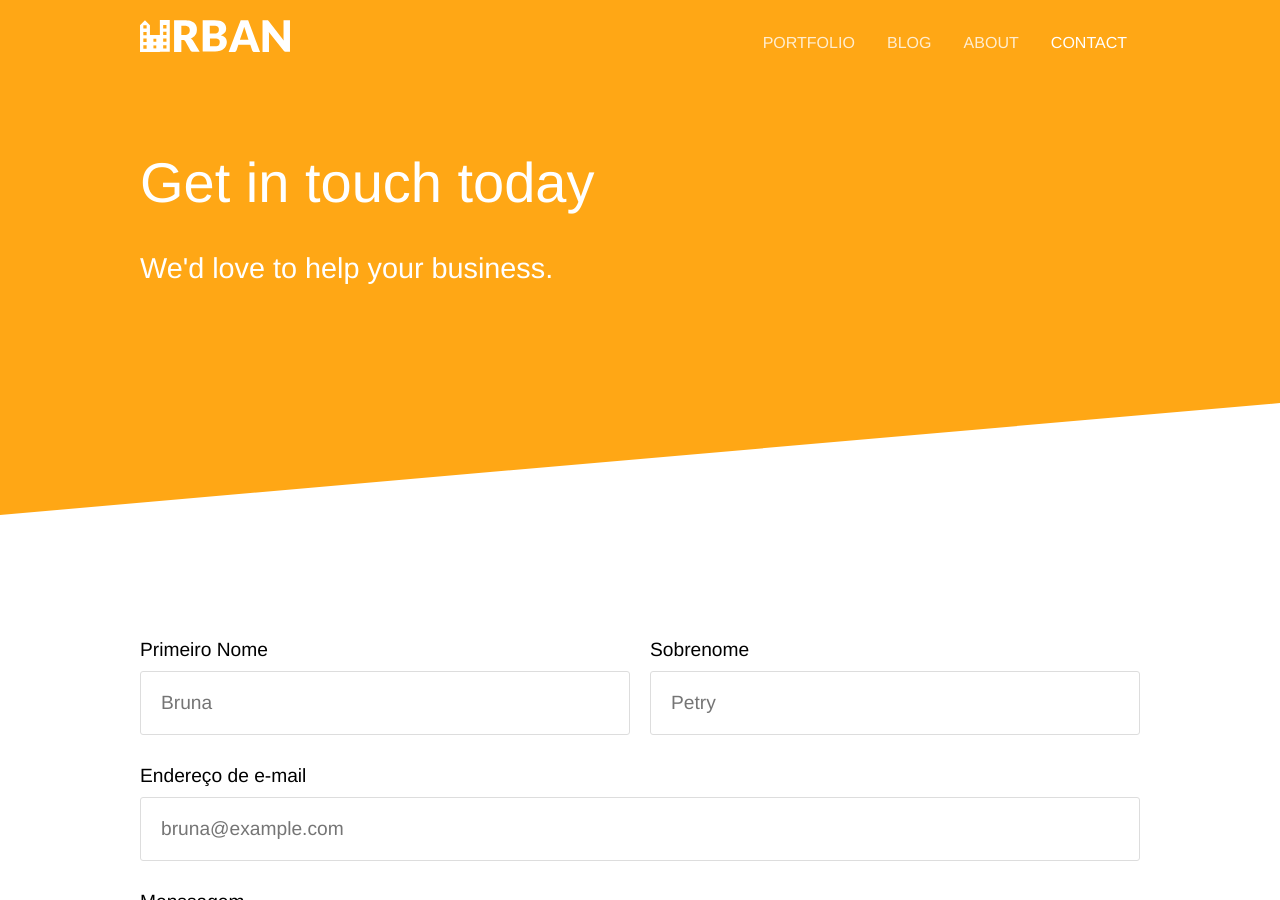
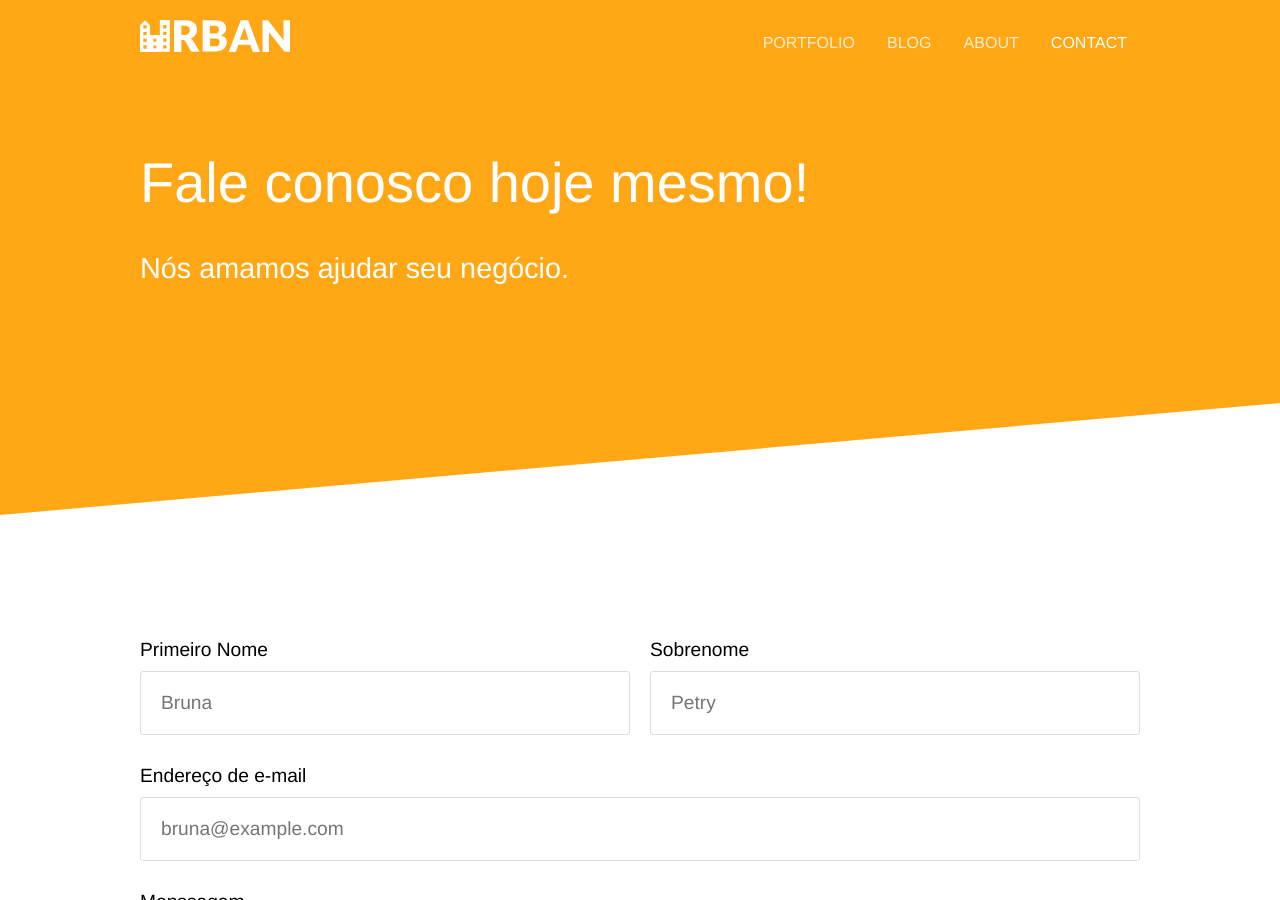
Before and after one commit to CloudCannon/urban-jekyll-template, a Jekyll site: the page built from contact.html, in a window 1280 px wide and 900 px high. Built offline with Jekyll 4.4.1, drawn with Linux system fonts in a browser that asks for light colours.

Commit message:
ending work today - 1811

```diff
--- a/_config.yml
+++ b/_config.yml
@@ -1,4 +1,4 @@
-title: AndersonBosa.me
+title: andersonbosa.me
 url: "https://andersonbosa.me" # Used for Sitemap.xml and your RSS feed
 baseurl:  # If you're hosting your site at a Project repository on GitHub pages (http://yourusername.github.io/repository-name) and NOT your User repository (http://yourusername.github.io) then add in the baseurl here, like this: "/repository-name"
 google_analytics_key: # Enter your Google Analytics web tracking code (e.g. UA-2110908-2) to activate tracking
--- a/_layouts/default.html
+++ b/_layouts/default.html
@@ -7,6 +7,7 @@
 
 		{% seo %}
 		{% feed_meta %}
+
 
 		<link rel="stylesheet" href="{{ site.baseurl }}/css/screen.css">
 
@@ -30,6 +31,7 @@
 				{% include navigation.html %}
 			</div>
 		</header>
+
 		{{ content }}
 
 		<footer class="diagonal">
--- a/contact.html
+++ b/contact.html
@@ -1,7 +1,7 @@
 ---
 title: Contato
-heading: Get in touch today
-subtitle: We'd love to help your business.
+heading: Fale conosco hoje mesmo!
+subtitle: Nós amamos ajudar seu negócio.
 map:
   latitude: -27.597520
   longitude: -48.549891
```
Also changed, not shown: README.md.
